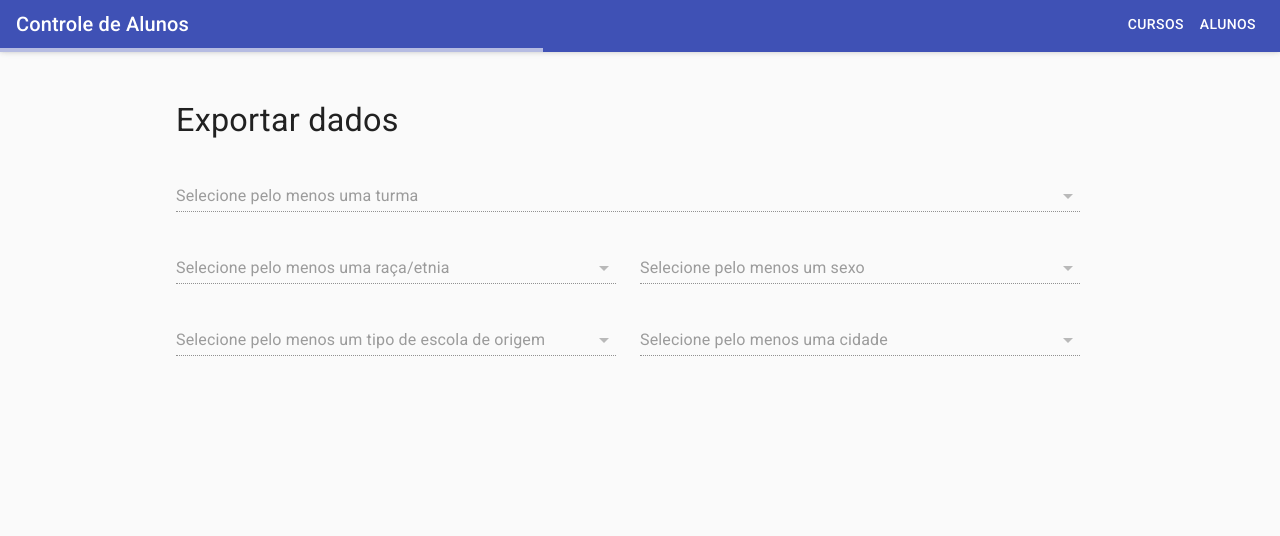
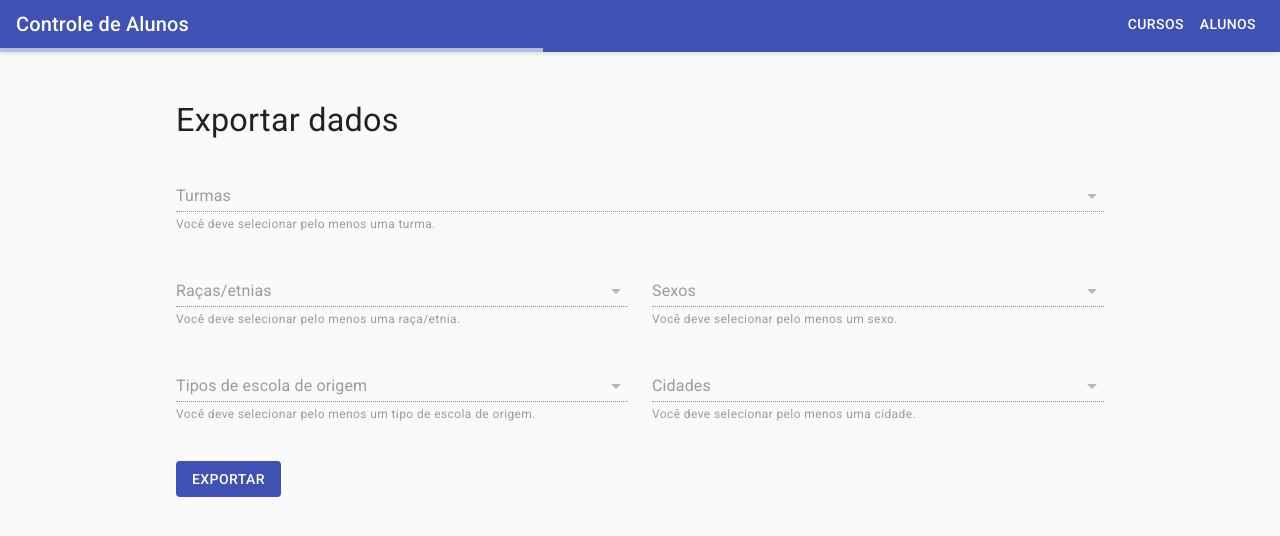
Before and after one commit to juanbelieni/if-controle-alunos, a React (Create React App) app in the folder web/: page /exportar in a window 1280 px wide. Shown: the top 536 px of the page. Built offline with nearby package versions, Linux system fonts and the light colour scheme; no server answers.

Commit message:
Create use-form hook

```diff
--- a/web/src/components/file-input/file-input.component.tsx
+++ b/web/src/components/file-input/file-input.component.tsx
@@ -12,10 +12,11 @@ import React, {
 interface Props
   extends Omit<InputHTMLAttributes<HTMLInputElement>, 'onChange'> {
   onChange(file: File | undefined): void;
+  error?: boolean;
 }
 
 const useStyles = makeStyles((theme) =>
-  createStyles({
+  createStyles<string, { error?: boolean }>({
     container: {
       display: 'flex',
       position: 'relative',
@@ -23,6 +24,8 @@ const useStyles = makeStyles((theme) =>
       justifyContent: 'space-between',
       paddingLeft: theme.spacing(2),
       paddingRight: theme.spacing(2),
+      borderColor: (props) =>
+        props.error ? theme.palette.error.main : theme.palette.divider,
     },
     filename: {
       whiteSpace: 'nowrap',
@@ -30,7 +33,7 @@ const useStyles = makeStyles((theme) =>
       textOverflow: 'ellipsis',
     },
     placeholder: {
-      color: '#555',
+      color: (props) => (props.error ? theme.palette.error.main : '#555'),
     },
     hiddenInput: {
       opacity: 0,
@@ -41,8 +44,13 @@ const useStyles = makeStyles((theme) =>
   }),
 );
 
-const FileInput: React.FC<Props> = ({ onChange, className, ...attrs }) => {
-  const styles = useStyles();
+const FileInput: React.FC<Props> = ({
+  onChange,
+  className,
+  error,
+  ...attrs
+}) => {
+  const styles = useStyles({ error });
   const [filename, setFilename] = useState<string>();
   const hiddenInput = useRef<HTMLInputElement>(null);
 
--- /dev/null
+++ b/web/src/hooks/use-form.hook.ts
@@ -0,0 +1,39 @@
+import { useState } from 'react';
+
+export type Errors<T> = { [field in keyof T]?: boolean };
+
+export default function useForm<T extends { [field: string]: any }>(
+  initialValues: T,
+  validate: (values: T, errors: Errors<T>) => Errors<T>,
+  submit: (values: T) => void,
+) {
+  const [values, setValues] = useState(initialValues);
+  const [errors, setErrors] = useState<Errors<T>>({});
+
+  function handleChange(field: keyof T, value: T[keyof T]) {
+    setValues((values) => ({
+      ...values,
+      [field]: value,
+    }));
+  }
+
+  function handleSubmit() {
+    const errors = validate(values, {});
+    setErrors(errors);
+
+    for (const error in errors) {
+      if (error) {
+        return;
+      }
+    }
+
+    submit(values);
+  }
+
+  return {
+    values,
+    errors,
+    handleChange,
+    handleSubmit,
+  };
+}
--- a/web/src/pages/create-students/create-students.page.tsx
+++ b/web/src/pages/create-students/create-students.page.tsx
@@ -1,18 +1,21 @@
 import Button from '@material-ui/core/Button';
 import FormControl from '@material-ui/core/FormControl';
+import FormHelperText from '@material-ui/core/FormHelperText';
+import Grid from '@material-ui/core/Grid';
 import InputLabel from '@material-ui/core/InputLabel';
 import MenuItem from '@material-ui/core/MenuItem';
 import Select from '@material-ui/core/Select';
 import Typography from '@material-ui/core/Typography';
 import { makeStyles, createStyles } from '@material-ui/core/styles';
-import React, { useState, ChangeEvent } from 'react';
+import React, { ChangeEvent } from 'react';
 import { useHistory } from 'react-router-dom';
 
 import FileInput from '../../components/file-input/file-input.component';
 import PageContainer from '../../components/page-container/page-container.component';
 import useFetch from '../../hooks/use-fetch.hook';
-import useParsedCSV from '../../hooks/use-parsed-csv.hook';
+import useForm, { Errors } from '../../hooks/use-form.hook';
 import api from '../../services/api.service';
+import parseCSV from '../../utils/parse-csv.util';
 
 const useStyles = makeStyles((theme) =>
   createStyles({
@@ -20,14 +23,11 @@ const useStyles = makeStyles((theme) =>
       marginTop: theme.spacing(3),
       marginBottom: theme.spacing(3),
     },
-    selectsContainer: {
-      display: 'grid',
-      gridTemplateColumns: '2fr 1fr',
-      gridColumnGap: theme.spacing(2),
-      marginBottom: theme.spacing(4),
+    input: {
+      width: '100%',
     },
-    fileInput: {
-      marginBottom: theme.spacing(4),
+    inputs: {
+      marginBottom: theme.spacing(3),
     },
   }),
 );
@@ -43,17 +43,32 @@ interface Course {
   course: string;
 }
 
+interface Values {
+  course: number | '';
+  courseClass: number | '';
+  file?: File;
+}
+
 const CreateStudentsPage: React.FC = () => {
   const styles = useStyles();
   const history = useHistory();
 
-  const [selectedCourse, setSelectedCourse] = useState<number | ''>('');
-  const [selectedCourseClass, setSelectedCourseClass] = useState<number | ''>(
-    '',
-  );
+  function validate(values: Values, errors: Errors<Values>) {
+    if (values.course === '') {
+      errors.course = true;
+    }
+    if (values.courseClass === '') {
+      errors.courseClass = true;
+    }
+    if (!values.file) {
+      errors.file = true;
+    }
 
-  const [file, setFile] = useState<File>();
-  const parsedCSV = useParsedCSV(file, [
+    return errors;
+  }
+
+  async function submit(values: Values) {
+    const parsedCSV = await parseCSV(values.file as File, [
       'name',
       'matriculation',
       'city',
@@ -65,52 +80,68 @@ const CreateStudentsPage: React.FC = () => {
       'originSchoolType',
     ]);
 
-  const [courses, isCoursesValidating] = useFetch<Course[]>('courses');
-  const [courseClasses, isCourseClassesValidating] = useFetch<CourseClass[]>(
-    selectedCourse !== '' ? `course-classes?courseId=${selectedCourse}` : null,
+    await api.post('students/many', {
+      courseClassId: values.courseClass,
+      students: parsedCSV,
+    });
+
+    history.push('/alunos');
+  }
+
+  const { values, errors, handleChange, handleSubmit } = useForm<Values>(
+    {
+      course: '',
+      courseClass: '',
+    },
+    validate,
+    submit,
   );
 
-  function selectCourse(event: ChangeEvent<{ value: unknown }>) {
-    setSelectedCourse(event.target.value as number);
+  const [courses] = useFetch<Course[]>('courses');
+  const [courseClasses] = useFetch<CourseClass[]>(
+    values.course !== '' ? `course-classes?courseId=${values.course}` : null,
+  );
+
+  function handleSelectCourse(event: ChangeEvent<{ value: unknown }>) {
+    handleChange('course', event.target.value as number);
   }
 
-  function selectCourseClass(event: ChangeEvent<{ value: unknown }>) {
-    setSelectedCourseClass(event.target.value as number);
+  function handleSelectCourseClass(event: ChangeEvent<{ value: unknown }>) {
+    handleChange('courseClass', event.target.value as number);
   }
 
-  async function createStudent() {
-    await api.post('students/many', {
-      courseClassId: selectedCourseClass,
-      students: parsedCSV,
-    });
-    history.push('/alunos');
+  function handleUploadFile(file: File | undefined) {
+    handleChange('file', file);
   }
 
   return (
     <PageContainer
-      isLoading={isCoursesValidating || isCourseClassesValidating}
+      isLoading={!courses || (values.course !== '' && !courseClasses)}
       maxWidth="md"
     >
       <Typography className={styles.title} variant="h4" component="h1">
         Adicionar alunos
       </Typography>
 
-      <div className={styles.selectsContainer}>
-        <FormControl>
-          <InputLabel>Selecione um curso</InputLabel>
-          <Select value={selectedCourse} onChange={selectCourse}>
+      <Grid container spacing={3} className={styles.inputs}>
+        <Grid item xs={8}>
+          <FormControl error={errors.course} className={styles.input}>
+            <InputLabel>Curso</InputLabel>
+            <Select onChange={handleSelectCourse}>
               {courses?.map(({ id, course }) => (
                 <MenuItem value={id} key={id}>
                   {course}
                 </MenuItem>
               ))}
             </Select>
+            <FormHelperText>Selecione um curso.</FormHelperText>
           </FormControl>
-        <FormControl>
-          <InputLabel>Selecione uma turma</InputLabel>
+        </Grid>
+        <Grid item xs={4}>
+          <FormControl error={errors.courseClass} className={styles.input}>
+            <InputLabel>Turma</InputLabel>
             <Select
-            value={selectedCourseClass}
-            onChange={selectCourseClass}
+              onChange={handleSelectCourseClass}
               disabled={!courseClasses}
             >
               {courseClasses?.map(({ id, entryYear, entrySemester }) => (
@@ -121,19 +152,22 @@ const CreateStudentsPage: React.FC = () => {
                 </MenuItem>
               ))}
             </Select>
+            <FormHelperText>Selecione uma turma.</FormHelperText>
           </FormControl>
-      </div>
-
+        </Grid>
+        <Grid item xs={12}>
           <FileInput
-        className={styles.fileInput}
-        onChange={setFile}
+            onChange={handleUploadFile}
             accept=".csv"
+            error={errors.file}
           />
+        </Grid>
+      </Grid>
 
       <Button
         variant="contained"
         color="primary"
-        onClick={createStudent}
+        onClick={handleSubmit}
         disableElevation
       >
         Adicionar alunos
--- a/web/src/pages/export-data/export-data.page.tsx
+++ b/web/src/pages/export-data/export-data.page.tsx
@@ -1,12 +1,14 @@
+import Button from '@material-ui/core/Button';
 import Grid from '@material-ui/core/Grid';
 import TextField from '@material-ui/core/TextField';
 import Typography from '@material-ui/core/Typography';
 import { makeStyles, createStyles } from '@material-ui/core/styles';
 import Autocomplete from '@material-ui/lab/Autocomplete';
-import React, { useState } from 'react';
+import React from 'react';
 
 import PageContainer from '../../components/page-container/page-container.component';
 import useFetch from '../../hooks/use-fetch.hook';
+import useForm, { Errors } from '../../hooks/use-form.hook';
 
 const useStyles = makeStyles((theme) =>
   createStyles({
@@ -15,7 +17,7 @@ const useStyles = makeStyles((theme) =>
       marginBottom: theme.spacing(3),
     },
     selects: {
-      width: '100%',
+      marginBottom: theme.spacing(3),
     },
   }),
 );
@@ -32,16 +34,56 @@ interface CourseClass {
   course: Course;
 }
 
+interface Values {
+  courseClasses: number[];
+  races: string[];
+  genders: string[];
+  cities: string[];
+  originSchoolTypes: string[];
+}
+
 export default function ExportDataPage() {
   const styles = useStyles();
 
-  const [selectedCourseClasses, setSelectedCourseClasses] = useState<number[]>(
-    [],
+  function validate(values: Values, errors: Errors<Values>) {
+    if (values.courseClasses.length < 1) {
+      errors.courseClasses = true;
+    }
+    if (values.races.length < 1) {
+      errors.races = true;
+    }
+    if (values.genders.length < 1) {
+      errors.genders = true;
+    }
+    if (values.cities.length < 1) {
+      errors.cities = true;
+    }
+    if (values.originSchoolTypes.length < 1) {
+      errors.originSchoolTypes = true;
+    }
+
+    return errors;
+  }
+
+  function submit(values: Values) {
+    console.log(values);
+  }
+
+  const { handleChange, errors, handleSubmit } = useForm<Values>(
+    {
+      courseClasses: [],
+      races: [],
+      genders: [],
+      cities: [],
+      originSchoolTypes: [],
+    },
+    validate,
+    submit,
   );
-  const [selectedRaces, setSelectedRaces] = useState<string[]>([]);
-  const [selectedGenders, setSelectedGenders] = useState<string[]>([]);
-  const [selectedSchoolTypes, setSelectedSchoolTypes] = useState<string[]>([]);
-  const [selectedCities, setSelectedCities] = useState<string[]>([]);
+
+  function getHandleAutocompleteChange(field: keyof Values) {
+    return (event: any, value: any[]) => handleChange(field, value);
+  }
 
   const [courseClasses] = useFetch<CourseClass[]>('course-classes');
   const [races] = useFetch<string[]>('students/races');
@@ -49,33 +91,12 @@ export default function ExportDataPage() {
   const [schoolTypes] = useFetch<string[]>('students/school-types');
   const [cities] = useFetch<string[]>('students/cities');
 
-  function selectCourseClasses(event: any, value: CourseClass[]) {
-    setSelectedCourseClasses(value.map((course) => course.id));
-  }
-
-  function selectRaces(event: any, value: string[]) {
-    setSelectedRaces(value);
-  }
-
-  function selectGenders(event: any, value: string[]) {
-    setSelectedGenders(value);
-  }
-
-  function selectSchoolTypes(event: any, value: string[]) {
-    setSelectedSchoolTypes(value);
-  }
-
-  function selectCities(event: any, value: string[]) {
-    setSelectedCities(value);
-  }
-
   return (
     <PageContainer maxWidth="md" isLoading={!(courseClasses && races)}>
       <Typography className={styles.title} variant="h4" component="h1">
         Exportar dados
       </Typography>
 
-      <form>
       <Grid container spacing={3} className={styles.selects}>
         <Grid item xs={12}>
           <Autocomplete
@@ -85,9 +106,19 @@ export default function ExportDataPage() {
             limitTags={2}
             getOptionLabel={(courseClass) => courseClass.courseClass}
             groupBy={(courseClass) => courseClass.course.course}
-              onChange={selectCourseClasses}
+            onChange={(_, value) =>
+              handleChange(
+                'courseClasses',
+                value.map((courseClass) => courseClass.id),
+              )
+            }
             renderInput={(params) => (
-                <TextField {...params} label="Selecione pelo menos uma turma" />
+              <TextField
+                {...params}
+                error={errors.courseClasses}
+                helperText="Você deve selecionar pelo menos uma turma."
+                label="Turmas"
+              />
             )}
           />
         </Grid>
@@ -97,11 +128,13 @@ export default function ExportDataPage() {
             multiple
             disabled={!races}
             limitTags={3}
-              onChange={selectRaces}
+            onChange={getHandleAutocompleteChange('races')}
             renderInput={(params) => (
               <TextField
                 {...params}
-                  label="Selecione pelo menos uma raça/etnia"
+                error={errors.races}
+                helperText="Você deve selecionar pelo menos uma raça/etnia."
+                label="Raças/etnias"
               />
             )}
           />
@@ -111,9 +144,14 @@ export default function ExportDataPage() {
             options={genders || []}
             multiple
             disabled={!genders}
-              onChange={selectGenders}
+            onChange={getHandleAutocompleteChange('genders')}
             renderInput={(params) => (
-                <TextField {...params} label="Selecione pelo menos um sexo" />
+              <TextField
+                {...params}
+                error={errors.genders}
+                helperText="Você deve selecionar pelo menos um sexo."
+                label="Sexos"
+              />
             )}
           />
         </Grid>
@@ -122,11 +160,13 @@ export default function ExportDataPage() {
             options={schoolTypes || []}
             multiple
             disabled={!schoolTypes}
-              onChange={selectSchoolTypes}
+            onChange={getHandleAutocompleteChange('originSchoolTypes')}
             renderInput={(params) => (
               <TextField
                 {...params}
-                  label="Selecione pelo menos um tipo de escola de origem"
+                error={errors.originSchoolTypes}
+                helperText="Você deve selecionar pelo menos um tipo de escola de origem."
+                label="Tipos de escola de origem"
               />
             )}
           />
@@ -136,17 +176,27 @@ export default function ExportDataPage() {
             options={cities || []}
             multiple
             disabled={!cities}
-              onChange={selectCities}
+            onChange={getHandleAutocompleteChange('cities')}
             renderInput={(params) => (
               <TextField
                 {...params}
-                  label="Selecione pelo menos uma cidade"
+                error={errors.cities}
+                helperText="Você deve selecionar pelo menos uma cidade."
+                label="Cidades"
               />
             )}
           />
         </Grid>
       </Grid>
-      </form>
+
+      <Button
+        variant="contained"
+        color="primary"
+        onClick={handleSubmit}
+        disableElevation
+      >
+        Exportar
+      </Button>
     </PageContainer>
   );
 }
--- a/web/src/utils/parse-csv.util.ts
+++ b/web/src/utils/parse-csv.util.ts
@@ -1,9 +1,17 @@
-export default function parseCSV(
-  csv: string,
+export default async function parseCSV(
+  csvFile: File,
   columns: string[],
   separator = ';',
 ) {
-  return csv
+  return new Promise((resolve, reject) => {
+    const fileReader = new FileReader();
+
+    fileReader.readAsText(csvFile);
+
+    fileReader.onload = () => {
+      const csv = fileReader.result as string;
+
+      const parsedCSV = csv
         .split('\n')
         .map((row) => row.split(separator))
         .map((row) =>
@@ -15,4 +23,10 @@ export default function parseCSV(
             {},
           ),
         );
+
+      resolve(parsedCSV);
+    };
+
+    fileReader.onerror = reject;
+  });
 }
```
Also changed, not shown: web/src/hooks/use-parsed-csv.hook.ts (deleted, +0 -22 lines). Lines whose indentation alone changed are shown as unchanged.
